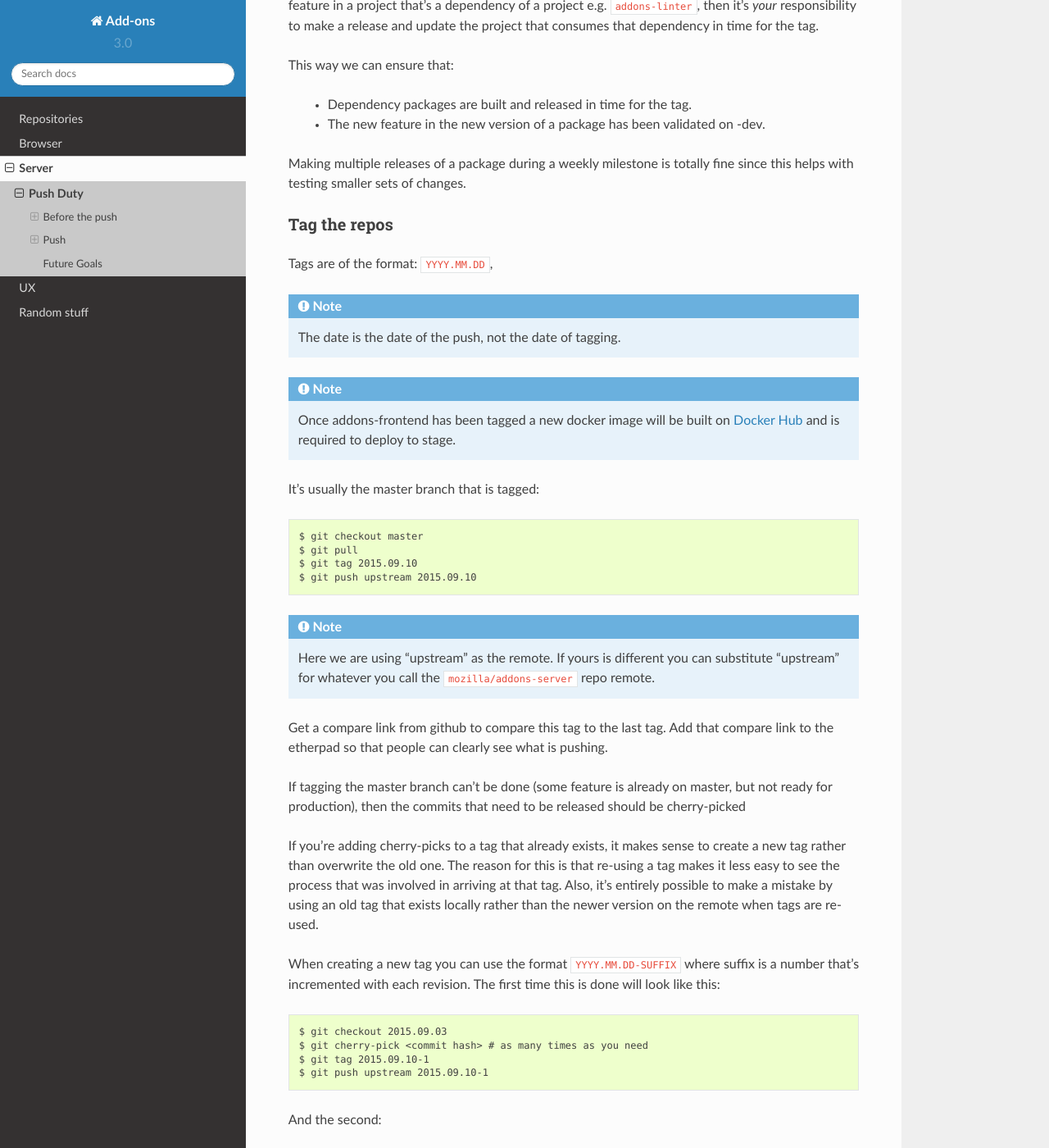
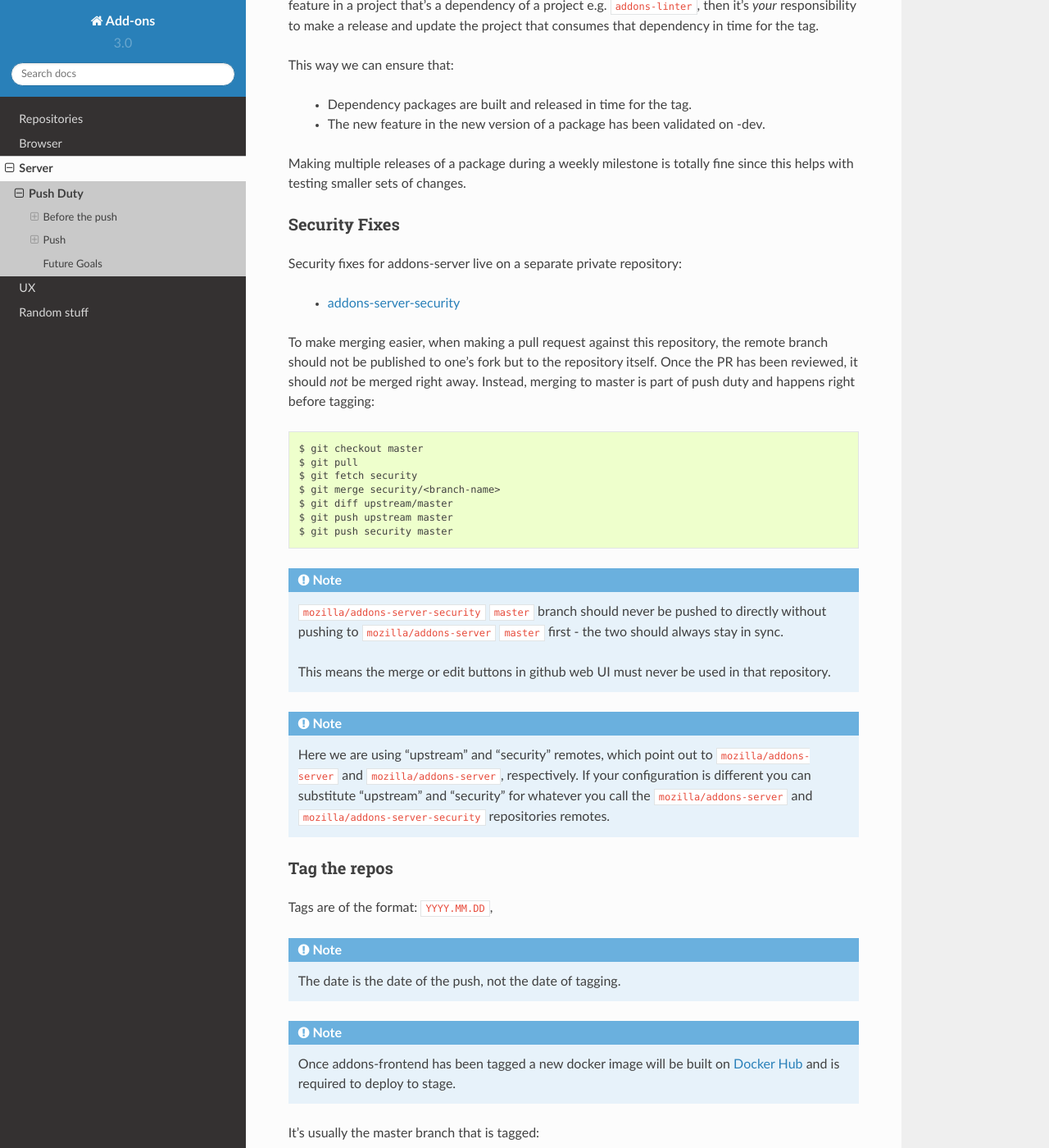
Before and after one commit to mozilla/addons, a Sphinx documentation site: the page built from docs/server/push-duty.rst, in a window 1280 px wide and 1400 px high, scrolled down 727 px. Shown: the whole window at 82% size. Built offline with Sphinx 7.4.7 and the Read the Docs theme 2.0.0, drawn with Linux system fonts in a browser that asks for light colours.

Commit message:
Document how to push security fixes
Fix #215

```diff
--- a/docs/server/push-duty.rst
+++ b/docs/server/push-duty.rst
@@ -39,6 +39,41 @@ This way we can ensure that:
 
 Making multiple releases of a package during a weekly milestone is totally
 fine since this helps with testing smaller sets of changes.
+
+Security Fixes
+++++++++++++++
+
+Security fixes for addons-server live on a separate private repository:
+
+    * `addons-server-security <https://github.com/mozilla/addons-server-security>`_
+
+To make merging easier, when making a pull request against this repository, the
+remote branch should not be published to one's fork but to the repository
+itself. Once the PR has been reviewed, it should *not* be merged right away.
+Instead, merging to master is part of push duty and happens right before
+tagging::
+
+  $ git checkout master
+  $ git pull
+  $ git fetch security
+  $ git merge security/<branch-name>
+  $ git diff upstream/master
+  $ git push upstream master
+  $ git push security master
+
+.. note:: ``mozilla/addons-server-security`` ``master`` branch should never be
+  pushed to directly without pushing to ``mozilla/addons-server`` ``master``
+  first - the two should always stay in sync.
+
+  This means the merge or edit buttons in github web UI must never be used in
+  that repository.
+
+.. note:: Here we are using "upstream" and "security" remotes, which point out
+  to ``mozilla/addons-server`` and ``mozilla/addons-server``, respectively. If
+  your configuration is different you can substitute "upstream" and "security"
+  for whatever you call the ``mozilla/addons-server`` and
+  ``mozilla/addons-server-security`` repositories remotes.
+
 
 Tag the repos
 +++++++++++++
```
